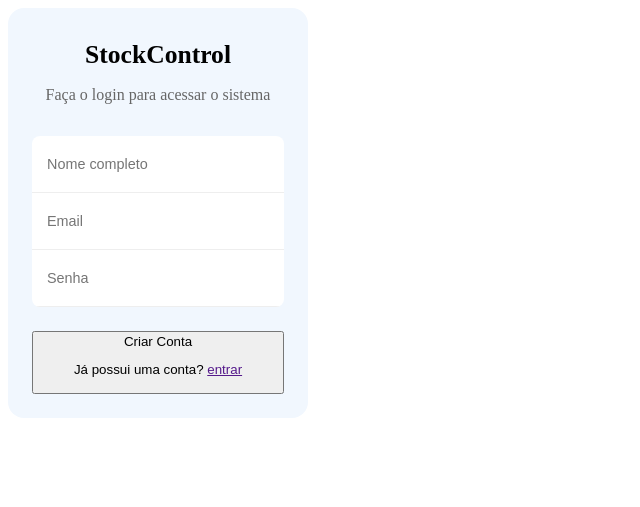
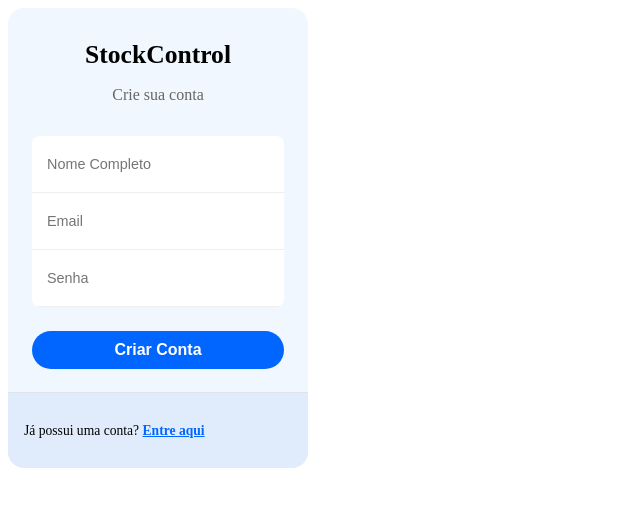
Before and after one commit to KodusTheOnly/Projeto-StockControl, a PHP site: page /login.html in a window 1280 px wide. Shown: the top 507 px of the page, without its empty margins (0-640 px from the left). Run offline with PHP 8.4, Linux system fonts and the light colour scheme.

Commit message:
Atualizando

```diff
--- a/RF01 - Gestão de Usuário da Empresa/login.css
+++ b/RF01 - Gestão de Usuário da Empresa/login.css
@@ -1,12 +1,11 @@
-/* Formulário */
-.formulario-div {
+.form-box {
   max-width: 300px;
   background: #f1f7fe;
   overflow: hidden;
   border-radius: 16px;
   color: #010101;
 }
-.formulario {
+.form {
   position: relative;
   display: flex;
   flex-direction: column;
@@ -14,22 +13,23 @@
   gap: 16px;
   text-align: center;
 }
-.formulario-login {
+/*Form texto*/
+  .title {
+    font-weight: bold;
+    font-size: 1.6rem;
+  }
+  .subtitle {
+    font-size: 1rem;
+    color: #666;
+  }
+/*Inputs box*/
+.form-container {
   overflow: hidden;
   border-radius: 8px;
   background-color: #fff;
   margin: 1rem 0 .5rem;
   width: 100%;
 }
-  /*Texto Formulario */
-  .titulo {
-    font-weight: bold;
-    font-size: 1.6rem;
-  }
-  .subtitulo {
-    font-size: 1rem;
-    color: #666;
-  }
 .input {
   background: none;
   border: 0;
@@ -40,3 +40,33 @@
   font-size: .9rem;
   padding: 8px 15px;
 }
+.form-section {
+  padding: 16px;
+  font-size: .85rem;
+  background-color: #e0ecfb;
+  box-shadow: rgb(0 0 0 / 8%) 0 -1px;
+}
+.form-section a {
+  font-weight: bold;
+  color: #0066ff;
+  transition: color .3s ease;
+}
+.form-section a:hover {
+  color: #005ce6;
+  text-decoration: underline;
+}
+/*Button*/
+.form button {
+  background-color: #0066ff;
+  color: #fff;
+  border: 0;
+  border-radius: 24px;
+  padding: 10px 16px;
+  font-size: 1rem;
+  font-weight: 600;
+  cursor: pointer;
+  transition: background-color .3s ease;
+}
+.form button:hover {
+  background-color: #005ce6;
+}
--- a/RF01 - Gestão de Usuário da Empresa/login.html
+++ b/RF01 - Gestão de Usuário da Empresa/login.html
@@ -7,20 +7,19 @@
   <link rel="stylesheet" href="login.css">
 </head>
 <body>
-  <div class="formulario-div"> <!-- Quadrado do formulário-->
-    <form class="formulario">
-      <span class="titulo"> StockControl </span>
-      <span class="subtitulo">Faça o login para acessar o sistema</span>
-      <div class="formulario-login"> <!-- Criar Conta -->
-        <input type="texto" class="input" placeholder="Nome completo">
-        <input type="email" class="input" placeholder="Email">
-        <input type="senha" class="input" placeholder="Senha">
-      </div>
-      <button>Criar Conta</buttom>
-    </form>
-    <div class="form-section">
-      <p>Já possui uma conta? <a href="">entrar</a> </p> <!-- ATUALIZAR HREF-->
+<div class="form-box">
+<form class="form">
+    <span class="title">StockControl</span>
+    <span class="subtitle">Crie sua conta</span>
+    <div class="form-container">
+      <input type="text" class="input" placeholder="Nome Completo">
+			<input type="email" class="input" placeholder="Email">
+			<input type="password" class="input" placeholder="Senha">
     </div>
-  </div> <!-- End div quadrado do formulário-->
+    <button>Criar Conta</button>
+</form>
+<div class="form-section">
+  <p>Já possui uma conta? <a href="">Entre aqui</a> </p>
+</div>
 </body>
 </html>
```
